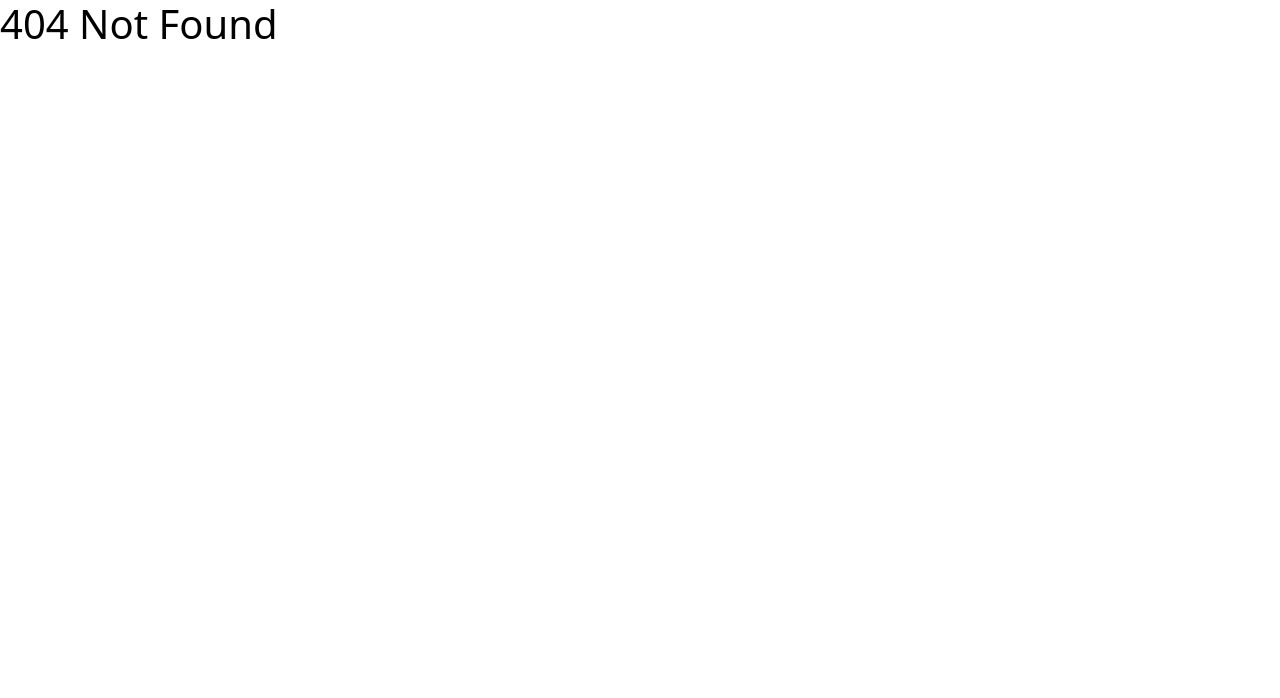
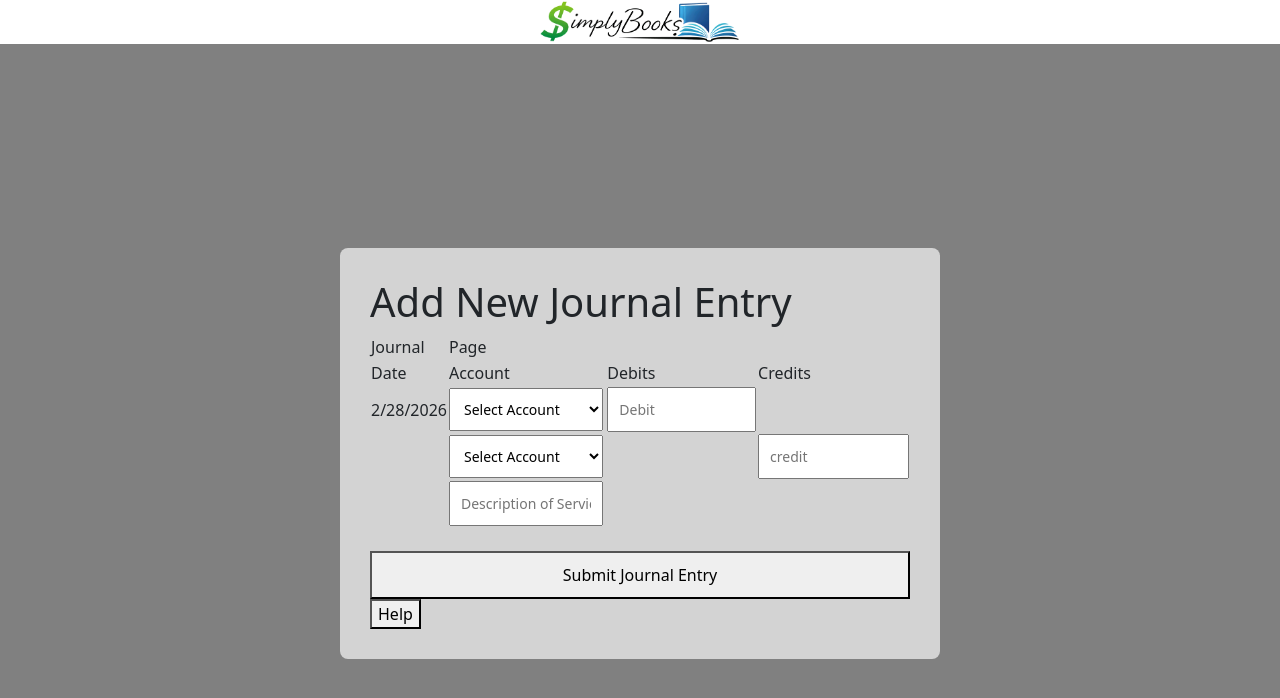
Before and after one commit to Dameon-J-Jones/SimplyBooks, a React (Vite) app: page /CreateJournalEntry in a window 1280 px wide. Before the commit this address had no page. Shown: the top 698 px of the page. Built offline with nearby package versions, Linux system fonts and the light colour scheme.

Commit message:
JournalEntry
Structure of the Journal Entry Page

```diff
--- a/src/App.jsx
+++ b/src/App.jsx
@@ -12,6 +12,7 @@ import UserList from "./pages/UserList";
 import RequireAuth from "./components/RequireAuth";
 import ChartOfAccounts from "./pages/ChartOfAccounts";
 import Ledger from "./pages/Ledger";
+import CreateJournalEntry from "./pages/CreateJournalEntry";
 export default function App() {
   return (
 
@@ -31,6 +32,7 @@ export default function App() {
         <Route path="/UserList" element={<UserList/>}/>
         <Route path="/accounts" element={<ChartOfAccounts />} />
         <Route path="/ledger/:id" element={<Ledger />} />
+        <Route path="/CreateJournalEntry" element={<CreateJournalEntry />} />
 
         {/* catch-all */}
         <Route path="*" element={<h1 style={{ color: "black" }}>404 Not Found</h1>} />
--- /dev/null
+++ b/src/pages/CreateJournal.css
@@ -0,0 +1,104 @@
+.create-account-container {
+  display: flex;
+  justify-content: center;
+  align-items: center;
+  min-height: 100vh;
+  background-color: gray;
+  padding-top: 20px;
+}
+
+.buttons-container {
+  background-color: lightgray;
+  width: 600px;
+  padding: 30px;
+  border-radius: 8px;
+}
+
+/* THIS makes it stack nicely */
+.create-form {
+  display: flex;
+  flex-direction: column;
+  gap: 12px; /* space between each line */
+}
+
+.create-form input,
+.create-form select {
+  padding: 8px;
+  font-size: 14px;
+}
+
+
+.create-form{
+  display: flex;
+  flex-direction: column;
+  gap: 14px;
+  width: 100%;
+}
+
+.create-form label{
+  display: block;
+  font-weight: 600;
+}
+
+.create-form input,
+.create-form select{
+  display: block;
+  width: 100%;
+  padding: 10px;
+  box-sizing: border-box;
+}
+
+
+.success-message {
+  background-color: #4CAF50;
+  color: white;
+  padding: 12px;
+  border-radius: 6px;
+  margin-bottom: 15px;
+  text-align: center;
+  font-weight: bold;
+  animation: fadeIn 0.3s ease-in-out;
+}
+
+
+
+.error-message {
+  background-color: #bc1919;
+  color: white;
+  padding: 12px;
+  border-radius: 6px;
+  margin-bottom: 15px;
+  text-align: center;
+  font-weight: bold;
+  animation: fadeIn 0.3s ease-in-out;
+}
+
+
+
+
+@keyframes fadeIn {
+  from { opacity: 0; }
+  to { opacity: 1; }
+}
+
+
+.submit-button{
+  margin-top: 10px;
+  padding: 10px;
+}
+
+.PopDiv{
+position:absolute;
+z-index: 10;
+display: flex;
+flex-direction: column;
+align-items: center;
+background-color: #e9ecf2;
+border-style: solid;
+border-width: 2px;
+width: 40%;
+padding-top: 25px;
+padding-bottom: 25px;
+padding-left: 20px;
+padding-right:20px;
+}
--- /dev/null
+++ b/src/pages/CreateJournalEntry.jsx
@@ -0,0 +1,223 @@
+import LongLogo from "../components/LongLogo";
+import "./CreateJournal.css";
+import { useState, useRef, useEffect } from "react";
+import { useNavigate } from "react-router-dom";
+import api from "../api/axios";
+import { makeUsername } from "../utils/MakeUsername";
+import 'react-tooltip/dist/react-tooltip.css';
+import { Tooltip } from "react-tooltip";
+
+export default function CreateJournalEntry() {
+
+  const userRef =useRef();
+  const errRef = useRef();
+
+   const [userFocus, setUserFocus] = useState(false)
+   const [message, setMessage] = useState("");
+   const [errorMessage, setErrorMessage] = useState("");
+   const navigate = useNavigate();
+   const [isPopupOpen, setPopupOpen] = useState (false);
+
+     const today = new Date();
+  const formatted = today.toLocaleDateString();
+
+  const [formData, setFormData] = useState({
+    debACCT: "Cash",
+    credACCT: "ACCT Recievable",
+    description: "",
+    debit: "",
+  });
+  const [acctVal, setACCTVal] = useState('');
+  let accts = [
+    {label:"one", value:"one"},
+    {label:"two", value:"two"}
+    ];
+  const [acctPick, setACCTPick] = useState('');
+  const [acctPick2, setACCTPick2] = useState('');
+  const handleACCTChange = (e) => {
+    setACCTPick(e.target.value);
+  }
+    const handleACCTChange2 = (e) => {
+    setACCTPick2(e.target.value);
+  }
+ //checks password to see if it meets rules
+
+
+
+async function handleSubmit(e) {
+  e.preventDefault();
+
+
+  try {
+    const username = makeUsername(formData.firstName, formData.lastName);
+
+    // ensure all required fields are non-empty
+    const payload = { ...formData, username };
+    console.log("Sending payload:", payload); //debug line
+
+    const response = await api.post("/users", payload);
+    console.log("User created:", response.data);
+
+    setMessage("Journal Entry Submitted!");
+    setTimeout(() => navigate("/login"), 2000);
+  } catch (err) {
+    console.error("Error submitting Journal:", err.response?.data || err);
+    alert(err.response?.data?.message || "Server error");
+  }
+}
+
+  function handleChange(e) {
+    setFormData({
+      ...formData,
+      [e.target.name]: e.target.value
+    });
+  }
+
+  return (
+    <>
+      <div className="logo"><LongLogo /></div>
+      <Tooltip id="tooltipA"/>
+      <div className="create-account-container">
+        {/*Popup  Template*/}
+      {isPopupOpen &&
+      (
+        <div className="PopDiv">
+          <p>
+
+          </p>
+          <button onClick={() => setPopupOpen(false)}>Close</button>
+        </div>
+      )
+      }
+        <div className="buttons-container">
+          <h1>Add New Journal Entry</h1>
+            {message && <div className="success-message">{message}</div>}
+            { errorMessage && <div className="error-message">{errorMessage}</div>}
+          <form className="create-form" onSubmit={handleSubmit}>
+            <table>
+            {/*Row one, Main Header*/}
+            <tr>
+                <td>Journal</td>
+                <td>Page</td>
+            </tr>
+            {/*Row Two, Column Headers*/}
+            <tr>
+                <td className="tDate"><text>Date</text></td>
+                <td className="tACCT"><text>Account</text></td>
+                <td className="Blank"></td>
+                <td className="tDebit"><text>Debits</text></td>
+                <td className="tCredit"><text>Credits</text></td>
+            </tr>
+            {/*Row Three, Debit Line*/}
+            <tr>
+                <td><text>{formatted}</text></td>
+                <td>
+                <select
+                name="debACCT"
+                data-tooltip-id="tooltipA"
+                data-tooltip-content="Choose an Account to Debit"
+                data-tooltip-place="top"
+                value={acctVal}
+                onChange={handleACCTChange}
+                required
+                >
+                    <option value="SelectAccount">Select Account</option>
+                    {
+                        accts.map((acctPick) => (
+                            <option value={acctPick.value}>{acctPick.label}</option>
+                        ))}
+                </select>
+                </td>
+                <td>
+
+
+                </td>
+                <td>
+                    <input
+                    type="text"
+                    id="debit"
+                    name="debit"
+                    value={formData.firstName}
+                    onChange={handleChange}
+                    placeholder="Debit" required
+                    />
+                </td>
+                <td><text></text></td>
+            </tr>
+
+            <tr>
+                <td><text></text></td>
+                <td>
+                <select
+                name="credACCT"
+                data-tooltip-id="tooltipA"
+                data-tooltip-content="Choose The User Type For Your Account"
+                data-tooltip-place="top"
+                value={acctVal}
+                onChange={handleACCTChange2}
+                required
+                >
+                    <option value="SelectAccount">Select Account</option>
+                    {
+                        accts.map((acctPick) => (
+                            <option value={acctPick.value}>{acctPick.label}</option>
+                        ))}
+                </select>
+                </td>
+                <td>
+
+
+                </td>
+                <td><text></text></td>
+                <td>
+                    <input
+                    type="text"
+                    id="credit"
+                    name="credit"
+                    value={formData.firstName}
+                    onChange={handleChange}
+                    placeholder="credit" required
+                    />
+                </td>
+
+            </tr>
+            <tr>
+                <td></td>
+                <td>
+            <input
+              type="text"
+              id="description"
+              name="description"
+              value={formData.email}
+              onChange={handleChange}
+              placeholder="Description of Service"
+              required
+            />
+                </td>
+                <td></td>
+                <td></td>
+                <td></td>
+            </tr>
+            </table>
+
+
+
+
+
+
+
+            {/* submit */}
+            <button type="submit" className="submit-button"
+            data-tooltip-id="tooltipA"
+            data-tooltip-content="Submit Journal Entry"
+            data-tooltip-place="top"
+            >
+              Submit Journal Entry
+            </button>
+          </form>
+          <button onClick={() => setPopupOpen(true)}>Help </button>
+        </div>
+      </div>
+    </>
+  );
+}
```
